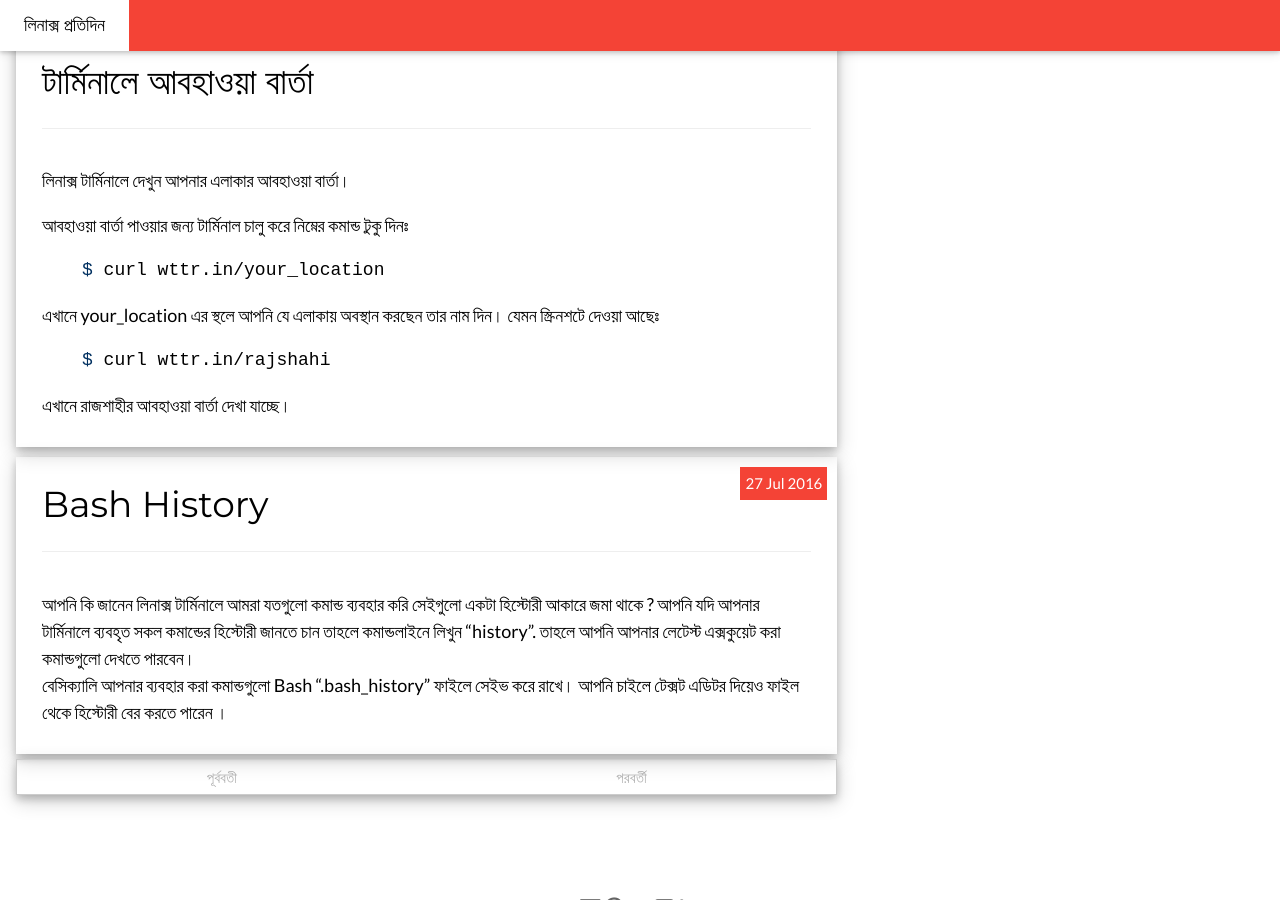
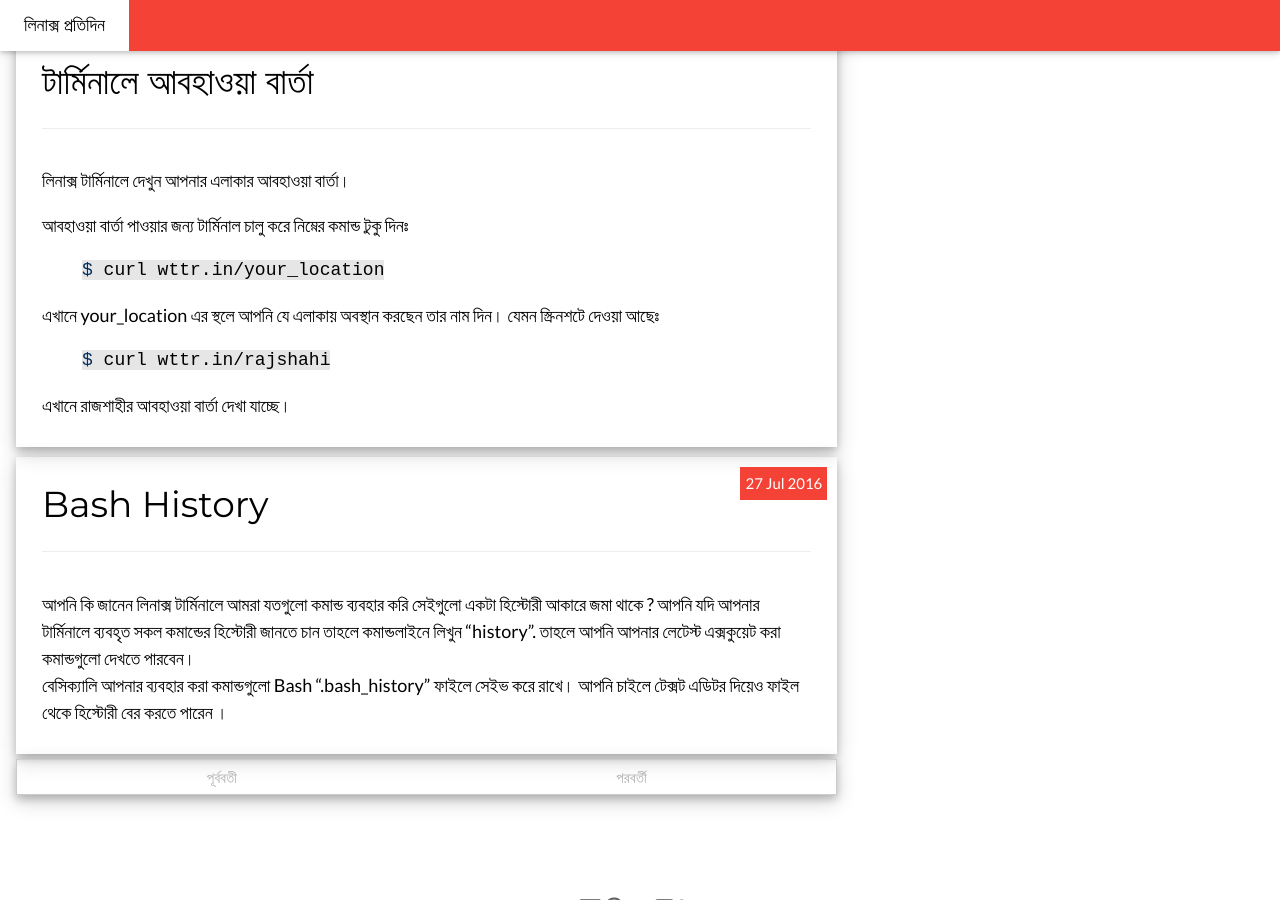
Before and after one commit to linuxprotidin/linuxprotidin.github.io, a Jekyll site: the page built from index.html, in a window 1280 px wide and 900 px high, scrolled down 1151 px. Built offline with Jekyll 4.4.1, drawn with Linux system fonts in a browser that asks for light colours; nearby versions of some CDN libraries; some web fonts are replaced; the list of posts is cut into pages by our own code.

Commit message:
highlighter border

```diff
--- a/css/base.css
+++ b/css/base.css
@@ -67,3 +67,7 @@ a {
     border: 1px solid #e6e6e6;
     border-radius: 3px;
 }
+
+code {
+    background-color: #e6e6e6;
+}
```
